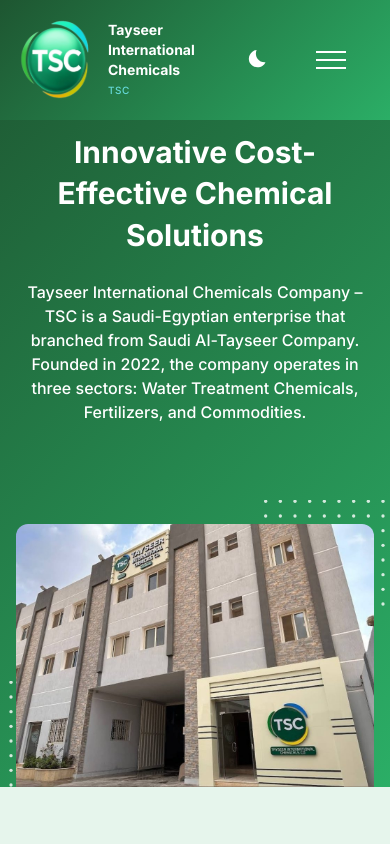
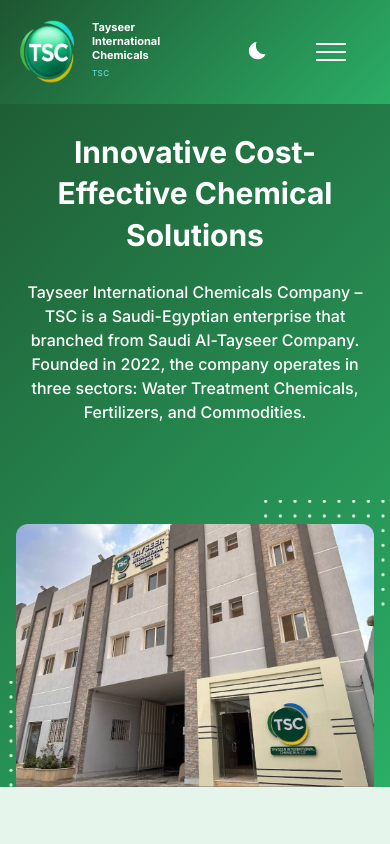
Before and after one commit to ahmedfathy0-0/Tayseer-web, a Next.js app: page / in a window 390 px wide. Shown: the top 844 px of the page. Built offline with nearby package versions, Linux system fonts and the light colour scheme.

Commit message:
fix: Adjust logo image sizes and text styles for better responsiveness

```diff
--- a/src/components/Header/components/Logo.tsx
+++ b/src/components/Header/components/Logo.tsx
@@ -27,32 +27,34 @@
           alt="logo"
           width={isHomePage && !sticky ? 70 : 90}
           height={50}
-          className="header-logo dark:hidden max-[420px]:w-20 max-[420px]:h-20"
+          className="header-logo dark:hidden max-[420px]:w-16 max-[420px]:h-16"
         />
         <Image
           src="/images/logo/logo.png"
           alt="logo"
           width={isHomePage && !sticky ? 70 : 90}
           height={50}
-          className="header-logo hidden dark:block max-[420px]:w-20 max-[420px]:h-20"
+          className="header-logo hidden dark:block max-[420px]:w-16 max-[420px]:h-16"
         />
 
         <div className="ml-3 flex flex-col">
-          <h1
+            <h1
             className={`font-bold text-lg leading-tight ${
               shouldUseDarkText
-                ? "text-forest-700 dark:text-primary-50"
-                : "text-white"
-            } max-[420px]:text-sm`}
-          >
+              ? "text-forest-700 dark:text-primary-50"
+              : "text-white"
+            } text-[16px]  max-[460px]:text-[11px] max-[700px]:text-[14px]
+            `}
+            >
             Tayseer International Chemicals
-          </h1>
+            </h1>
           <span
             className={`text-sm font-medium tracking-wider ${
               shouldUseDarkText
                 ? "text-primary-500 dark:text-teal-400"
                 : "text-teal-300"
-            } max-[420px]:text-[10px]`}
+            } max-[420px]:text-[8px] max-[700px]:text-[10px] text-[12px]
+            `}
           >
             TSC
           </span>
```
